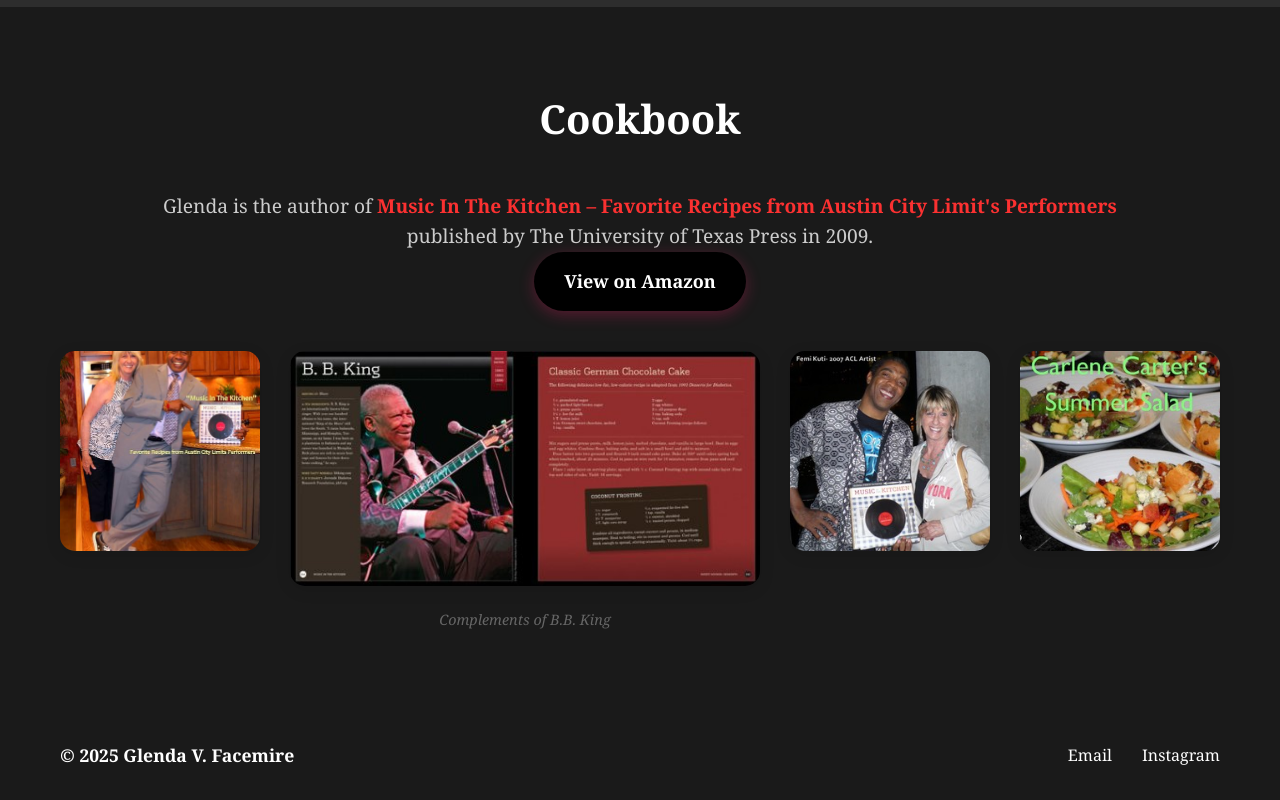
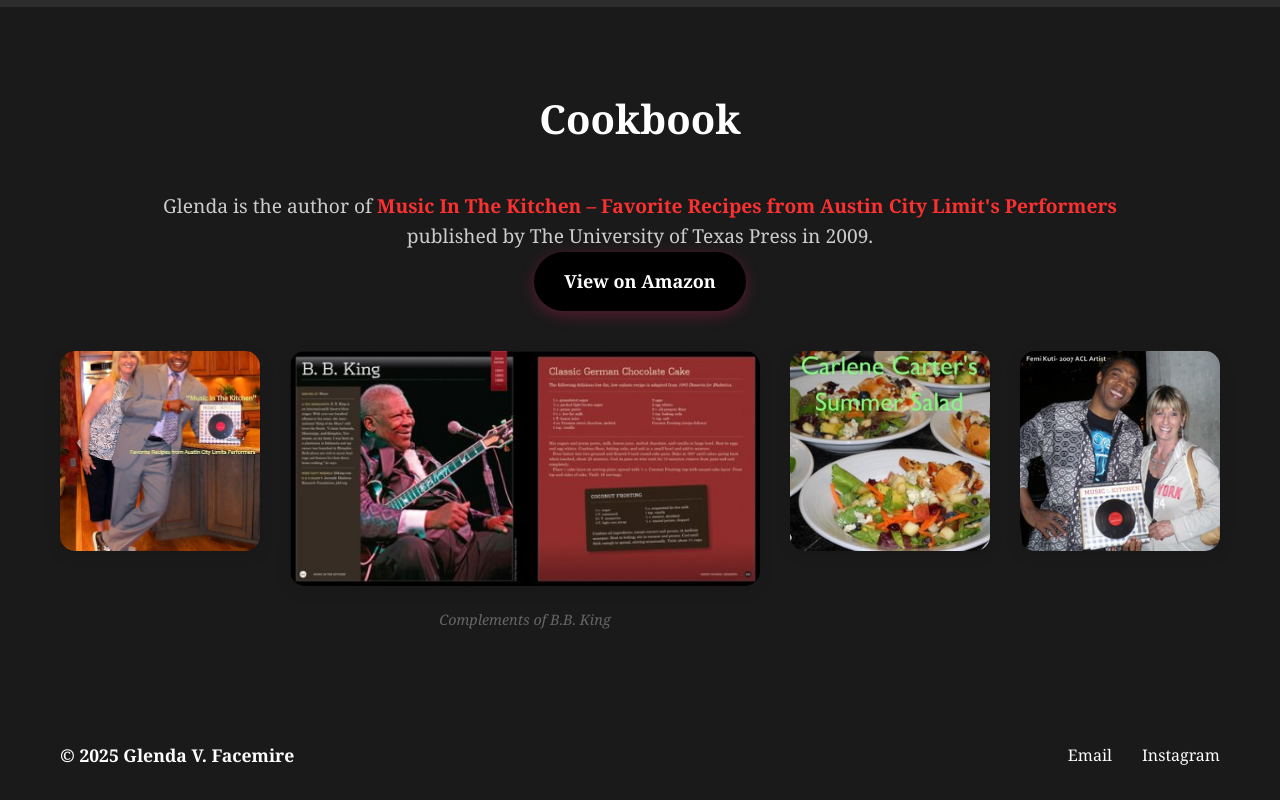
Before and after one commit to glenda-facemire/glenda-facemire.github.io, a React (Vite) app: page / in a window 1280 px wide. Shown: the part 4073-4873 px from the top of the page. Built offline with nearby package versions, Linux system fonts and the light colour scheme.

Commit message:
Swap positions of 5931071016 and 5927352358 images in cookbook section

```diff
--- a/src/App.jsx
+++ b/src/App.jsx
@@ -233,10 +233,10 @@
                 <div className="cookbook-caption">Complements of B.B. King</div>
               </div>
               <div className="cookbook-image-container">
-                <img src="/5927352358_dc43899f64_z.jpeg" alt="Cookbook image" className="cookbook-image" />
+                <img src="/5931071016_7a6c134830_c.jpeg" alt="Cookbook image" className="cookbook-image" />
               </div>
               <div className="cookbook-image-container">
-                <img src="/5931071016_7a6c134830_c.jpeg" alt="Cookbook image" className="cookbook-image" />
+                <img src="/5927352358_dc43899f64_z.jpeg" alt="Cookbook image" className="cookbook-image" />
               </div>
             </div>
           </div>
```
